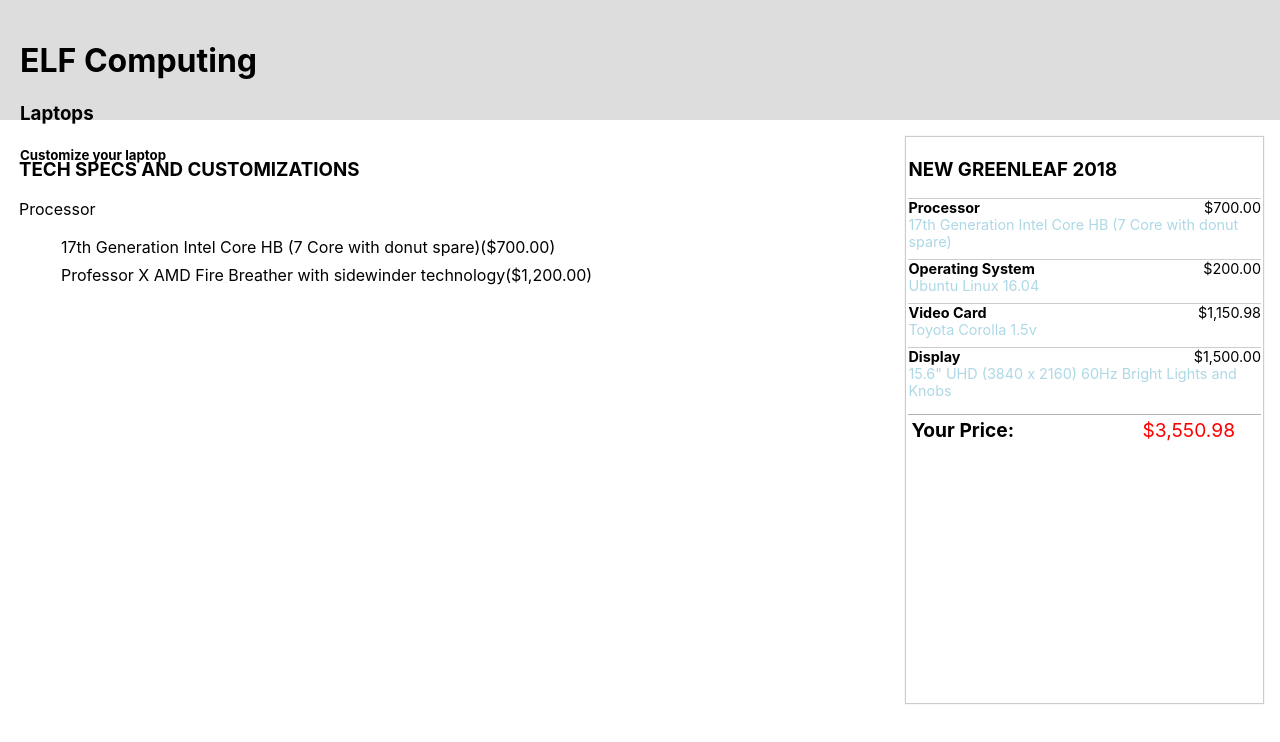
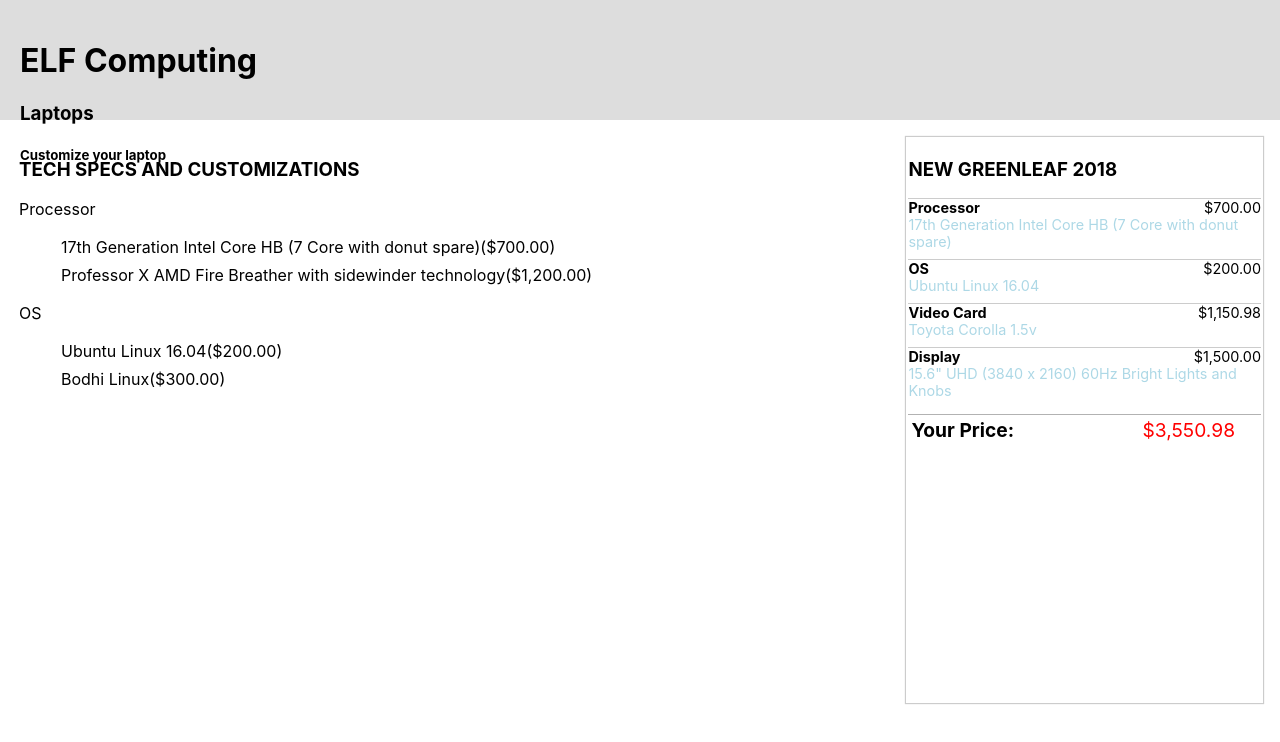
Before and after one commit to thinkful-ei-bee/joel-quonn-laptop-configuration, a React (Create React App) app: page / in a window 1280 px wide. Shown: the top 742 px of the page. Built offline with nearby package versions, Linux system fonts and the light colour scheme.

Commit message:
added OS component to Summary

```diff
--- a/src/App.js
+++ b/src/App.js
@@ -4,6 +4,7 @@
 import Summary from './component/Summary/Summary';
 import SummaryTotal from './component/SummaryTotal/SummaryTotal';
 import SpecsProcessor from './component/SpecsProcessor/SpecsProcessor';
+import OS from './component/SpecsProcessor/OS';
 
 class App extends Component {
   constructor(props){
@@ -14,7 +15,7 @@
             name: '17th Generation Intel Core HB (7 Core with donut spare)',
             cost: 700
           },
-        "Operating System": {
+        OS: {
             name: 'Ubuntu Linux 16.04',
             cost: 200
           },
@@ -78,6 +79,7 @@
               selected={this.state.selected.Processor}
               handleUpdateProcessor={(processor, value) => this.updateFeature(processor, value)}
             />
+            <OS OS={this.props.features.OS} selected={this.state.selected.OS} handleUpdateOS={(OS, value) => this.updateFeature(OS, value)}/>
             {/* { features } */}
           </section>
           <section className="main__summary">
--- /dev/null
+++ b/src/component/SpecsProcessor/OS.js
@@ -0,0 +1,39 @@
+import React, { Component } from 'react';
+
+export default class OS extends Component {
+
+  render() {
+
+    const oses = this.props.OS.map((os, index) => {
+      const selectedClass = os.name === this.props.OS.name ? 'feature__selected' : '';
+      const featureClass = 'feature__option ' + selectedClass;
+
+      return (
+        <li key={index} className="feature__item">
+          <div
+            className={featureClass}
+            onClick={e => this.props.handleUpdateOS("OS", os)}
+          >
+            { os.name }
+            ({ new Intl.NumberFormat('en-US', { style: 'currency', currency: 'USD'})
+              .format(os.cost) })
+          </div>
+        </li>
+      )
+    });
+
+    return (
+      <>
+        <div className="feature">OS</div>
+        <div className="feature__name"></div>
+        <ul className="feature__list">
+        { oses }
+        </ul>
+      </>
+    )
+  }
+}
+
+OS.defaultProps = {
+  processors: {}
+}
--- a/src/component/SpecsProcessor/SpecsProcessor.js
+++ b/src/component/SpecsProcessor/SpecsProcessor.js
@@ -3,7 +3,6 @@
 export default class SpecsProcessor extends Component {
 
   render() {
-    console.log(this.props.processors)
 
     const processors = this.props.processors.map((processor, index) => {
 
--- a/src/index.js
+++ b/src/index.js
@@ -14,7 +14,7 @@
       cost: 1200
     }
   ],
-  "Operating System": [
+  OS: [
     {
       name: 'Ubuntu Linux 16.04',
       cost: 200
```
